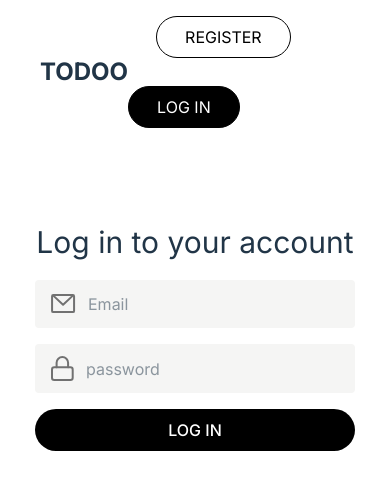
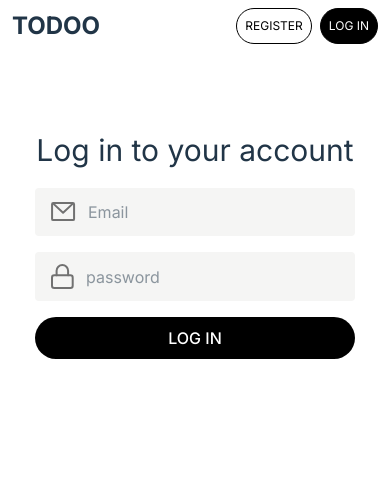
Before and after one commit to sykolax/todo-react-express, a React (Vite) app in the folder client/: page /login in a window 390 px wide. Shown: the top 490 px of the page. Built offline with nearby package versions, Linux system fonts and the light colour scheme; no server answers; a web font is replaced by a local one.

Commit message:
feat: responsive

```diff
--- a/client/src/components/NavHeader.tsx
+++ b/client/src/components/NavHeader.tsx
@@ -18,13 +18,14 @@ interface NavLinkProps {
     navLinks: NavLink[];
 }
 
+//md -> min-width
 export function NavItem({ navLink }: { navLink: NavLink }) {
-    const classes = "px-7 py-2 border-1 border-solid border-black rounded-4xl uppercase " + navLink.classNames
+    const classes = "px-2 py-2 md:px-7 md:py-2 border-1 border-solid border-black rounded-4xl uppercase " + navLink.classNames
 
     if (navLink.path) {
         return (
         <Link className={classes} to={navLink.path}>{navLink.label}</Link>
-    );
+        );
     }
 
     return (
@@ -53,11 +54,11 @@ export default function NavHeader() {
     ];
 
     return (
-        <nav className="sticky top-0 py-4 px-10 flex justify-between items-center w-full">
+        <nav className="sticky top-0 py-2 px-3 md:py-4 md:px-10 flex justify-between items-center w-full navbar">
             <div className="logo-wrapper">
-                <Link className="logo" to="/">TODOO</Link>
+                <Link className="logo" to="/projects">TODOO</Link>
             </div>
-            <div className="nav-item-wrapper flex flex-wrap items-center gap-7">
+            <div className="nav-item-wrapper flex items-center gap-2 sm:gap-7">
                 <h2>{authContext.isLoggedIn && `HELLO ${authContext.username.toUpperCase()}!`}</h2>
                 <NavItems navLinks={authContext.isLoggedIn? loggedInNavLinks : loggedOutNavLinks} />
             </div>
```
